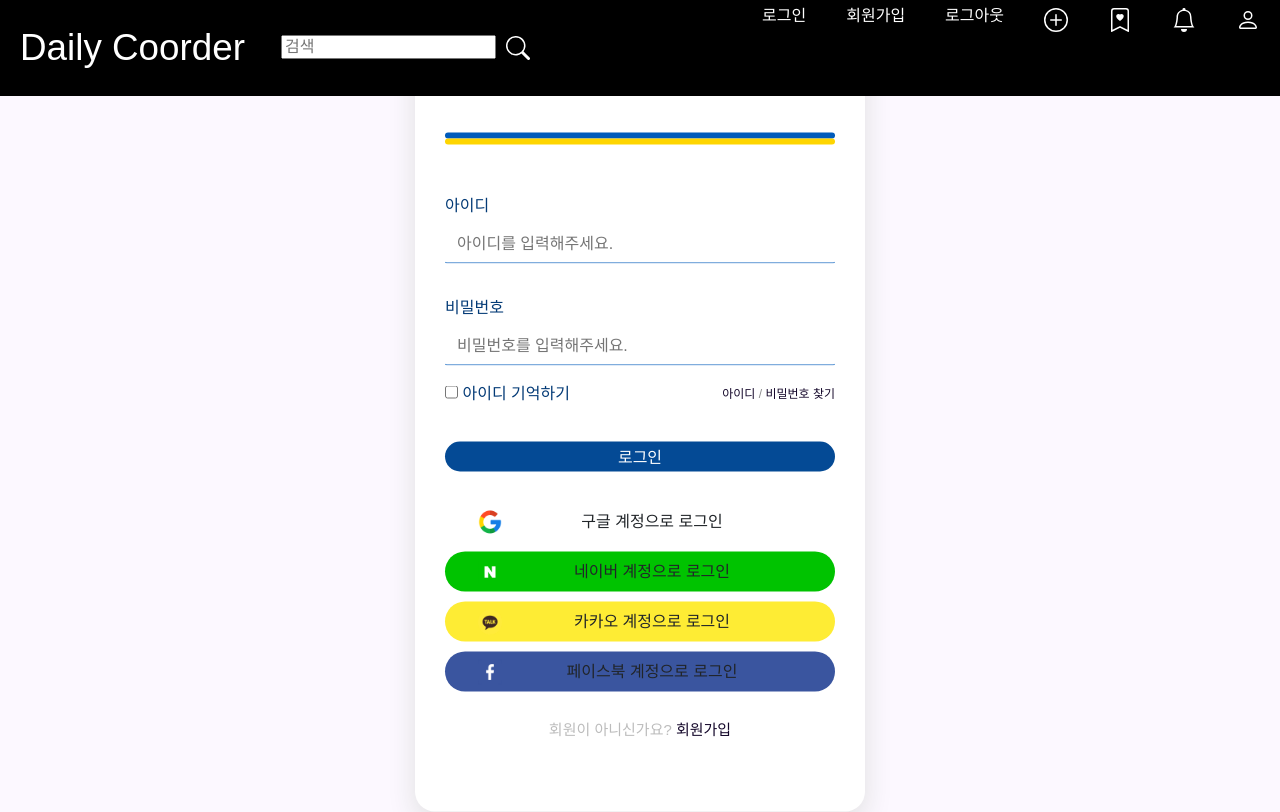
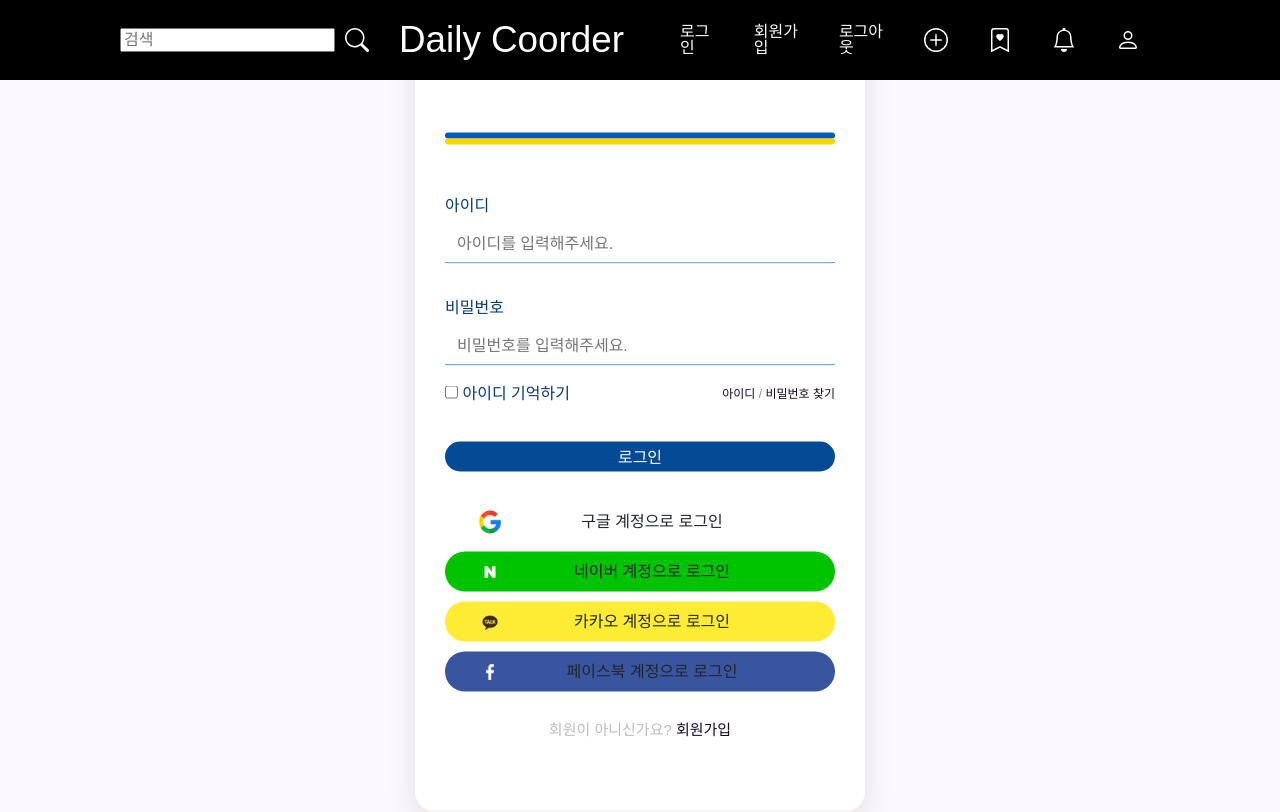
Before and after one commit to silbioa480/Daily-Coorder, a React (Create React App) app: page /login in a window 1280 px wide. Built offline with nearby package versions, Linux system fonts and the light colour scheme.

Commit message:
진형: CSS Navbar

```diff
--- a/src/css/Navi.css
+++ b/src/css/Navi.css
@@ -1,14 +1,22 @@
 .search {
-    display: inline;
-    margin: 0 auto;
+    display: flex;
+    align-items: center;
     color: white;
 }
 
 .login {
     color: white;
-
+    display: flex;
+    align-items: center;
 }
 
 .header {
     float: right;
 }
+
+.nav-box {
+  display: flex;
+  flex-direction: row;
+  justify-content: space-between;
+  align-items: center;
+}
--- a/src/views/Navigation.tsx
+++ b/src/views/Navigation.tsx
@@ -30,10 +30,17 @@ function Navigation() {
         zIndex: "100",
         width: "100%",
         height: "80px",
+        padding: "0 120px"
       }}
     >
-      <NavLine>
-        <div>
+      <div className='nav-box'>
+        <NavLine>
+          <form className="search">
+            <input type="text" name="search" id="search" placeholder="검색" />
+            <BsSearch
+              style={{ width: "24px", height: "24px", margin: "0 10px" }}
+            />
+          </form>
           <Link to="/" style={{ margin: "0 20px" }}>
             <Navbar.Brand
               style={{
@@ -46,19 +53,12 @@ function Navigation() {
               Daily Coorder
             </Navbar.Brand>
           </Link>
-          <form className="search">
-            <input type="text" name="search" id="search" placeholder="검색" />
-            <BsSearch
-              style={{ width: "24px", height: "24px", margin: "0 10px" }}
-            />
-          </form>
-        </div>
-
-        <Nav>
-          <NotLogInNav />
-          <LoggedInNav />
-        </Nav>
-      </NavLine>
+          <Nav className='login'>
+            <NotLogInNav />
+            <LoggedInNav />
+          </Nav>
+        </NavLine>
+      </div>
     </Navbar>
   );
 }
```
Also changed, not shown: 1 other file (tests, documents, lock files or other folders).
